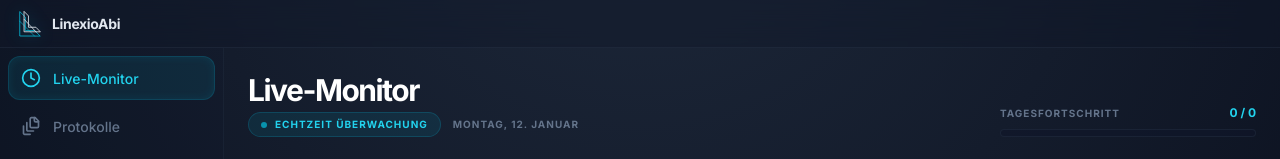
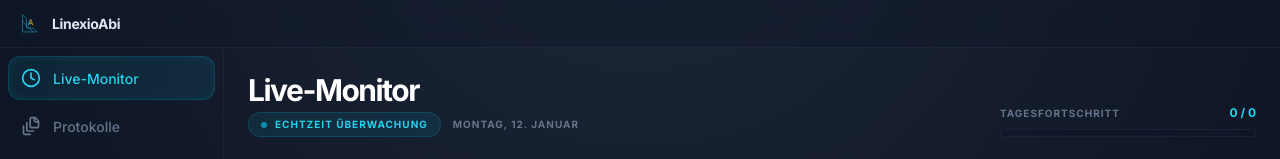
Before and after one commit to Tarlyne/LinexioAbi, a React (Vite) app: page / in a window 1280 px wide. Shown: the top 159 px of the page. Built offline with nearby package versions, Linux system fonts and the light colour scheme.

Commit message:
feat: Update LinexioLogoIcon for LinexioAbi
Refactor the LinexioLogoIcon component to incorporate the "Abi" element and use a gradient fill. This update better represents the LinexioAbi branding and adds visual appeal.

```diff
--- a/components/LinexioLogoIcon.tsx
+++ b/components/LinexioLogoIcon.tsx
@@ -1,3 +1,4 @@
+
 import React from 'react';
 
 interface LinexioLogoIconProps extends React.SVGProps<SVGSVGElement> {
@@ -5,46 +6,66 @@ interface LinexioLogoIconProps extends React.SVGProps<SVGSVGElement> {
 }
 
 /**
- * Linexio Branding Icon
- * Geometrisches Doppel-L Design für die Markenidentität.
+ * LinexioAbi Branding Icon
+ * Kombination aus der geometrischen Linexio-Form und dem Abitur-"A".
  */
 export const LinexioLogoIcon: React.FC<LinexioLogoIconProps> = ({
-  secondaryColor = '#06b6d4',
   className = "w-7 h-7",
   ...props
 }) => (
   <svg
     className={className}
-    viewBox="50 30 65 75"
+    viewBox="0 0 270.93333 270.93333"
     fill="none"
     xmlns="http://www.w3.org/2000/svg"
     {...props}
   >
-    <g strokeLinecap="round" strokeLinejoin="round">
-      {/* Outer L - Akzentfarbe (Cyan) */}
+    <defs>
+      <linearGradient id="logoGradientAbi">
+        <stop offset="0.158" stopColor="#22d3ee" />
+        <stop offset="0.570" stopColor="#f59e0b" />
+      </linearGradient>
+      <linearGradient
+        id="logoGradientAbiText"
+        x1="117.68" y1="121.68" x2="166.11" y2="121.68"
+        gradientUnits="userSpaceOnUse"
+      >
+        <stop offset="0.158" stopColor="#22d3ee" />
+        <stop offset="0.570" stopColor="#f59e0b" />
+      </linearGradient>
+    </defs>
+
+    <g>
+      {/* Geometrische Grundform (Linexio-Style) */}
       <path
-        stroke={secondaryColor}
-        strokeWidth="2.5"
-        d="m 54.971722,35.248072 0.127248,64.388173 54.84447,0.2545 L 94.928019,85.129819 H 69.859897 l 0.127249,-35.120823 z"
-        className="opacity-90"
+        stroke="#22d3ee"
+        strokeWidth="4.1"
+        fill="none"
+        d="m 62.584546,45.554174 0.328916,166.313296 141.764338,0.65737 -38.81249,-38.12716 h -64.79717 l 0.32891,-90.71636 z"
       />
       <path
-        stroke={secondaryColor}
-        strokeWidth="2.5"
-        d="M 94.800771,99.890745 54.844473,59.934448"
-        className="opacity-70"
+        stroke="#22d3ee"
+        strokeWidth="4.1"
+        fill="none"
+        d="M 165.53639,212.52484 62.255627,109.31859"
       />
-      {/* Inner L - Primärfarbe (weißlich/slate) */}
-      <path
-        stroke="currentColor"
-        strokeWidth="2.2"
-        d="m 66.492648,34.678024 0.101334,53.606363 43.675148,0.21188 -11.95746,-12.28921 H 78.348781 l 0.101335,-29.239829 z"
-      />
-      <path
-        stroke="currentColor"
-        strokeWidth="2.2"
-        d="M 98.716752,88.748345 66.902899,55.105832"
-      />
+
+      {/* Das "A" für Abitur-Branding */}
+      <text
+        x="114.93772"
+        y="147.99986"
+        style={{
+          fontStyle: 'normal',
+          fontWeight: 'normal',
+          fontSize: '74.461px',
+          fontFamily: "'Comic Sans MS', cursive",
+          fill: 'none',
+          stroke: 'url(#logoGradientAbiText)',
+          strokeWidth: '4.0398'
+        }}
+      >
+        <tspan x="114.93772" y="147.99986">A</tspan>
+      </text>
     </g>
   </svg>
 );
```
